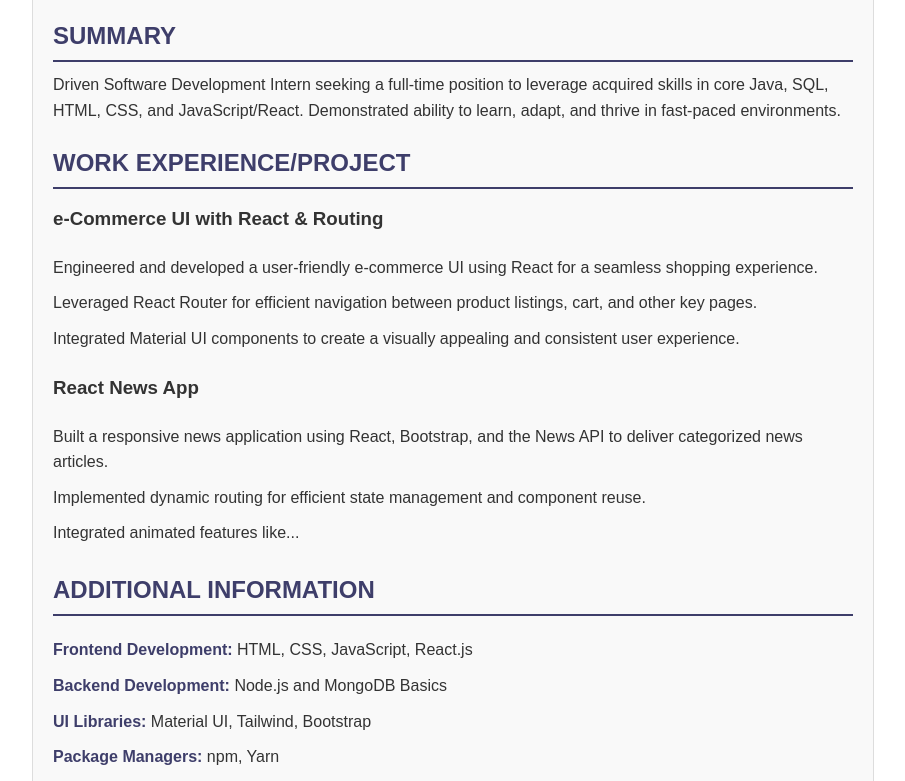
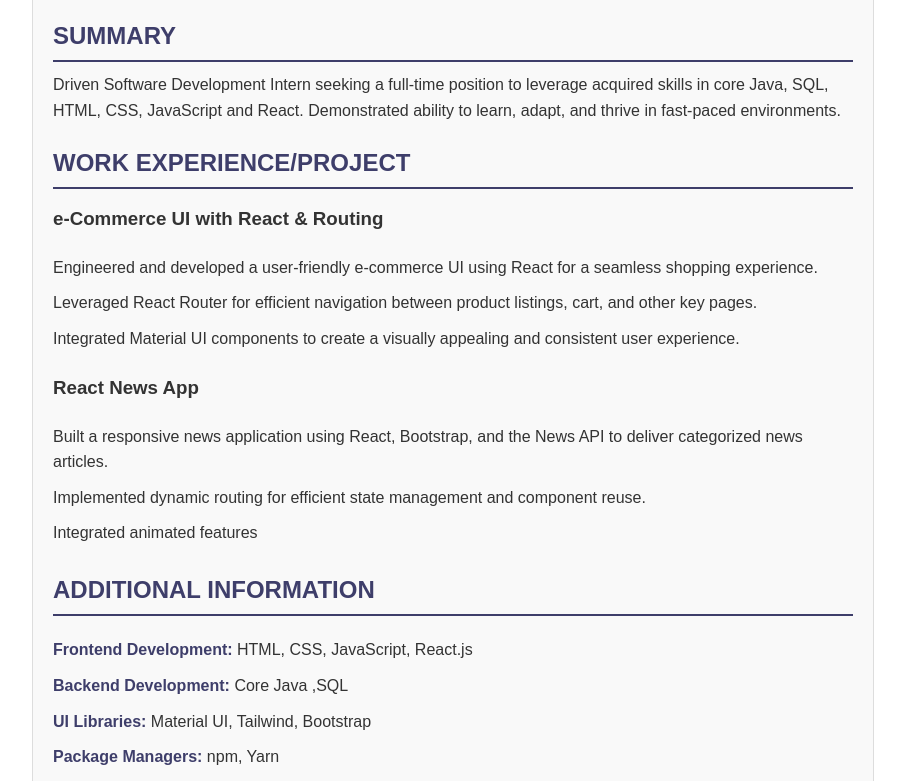
Before and after one commit to Akash-Dhavan/Resume, a plain HTML site: page index.html in a window 1280 px wide. Shown: the part 150-931 px from the top of the page, without its empty margins (187-1092 px from the left). Drawn offline with Linux system fonts and the light colour scheme.

Commit message:
Update index.html

```diff
--- a/index.html
+++ b/index.html
@@ -92,7 +92,7 @@
 
         <section>
             <h2>SUMMARY</h2>
-            <p>Driven Software Development Intern seeking a full-time position to leverage acquired skills in core Java, SQL, HTML, CSS, and JavaScript/React. Demonstrated ability to learn, adapt, and thrive in fast-paced environments.</p>
+            <p>Driven Software Development Intern seeking a full-time position to leverage acquired skills in core Java, SQL, HTML, CSS, JavaScript and React. Demonstrated ability to learn, adapt, and thrive in fast-paced environments.</p>
         </section>
 
         <section>
@@ -108,7 +108,7 @@
             <ul>
                 <li>Built a responsive news application using React, Bootstrap, and the News API to deliver categorized news articles.</li>
                 <li>Implemented dynamic routing for efficient state management and component reuse.</li>
-                <li>Integrated animated features like...</li>
+                <li>Integrated animated features</li>
             </ul>
         </section>
 
@@ -116,7 +116,7 @@
             <h2>ADDITIONAL INFORMATION</h2>
             <ul>
                 <li><strong>Frontend Development:</strong> HTML, CSS, JavaScript, React.js</li>
-                <li><strong>Backend Development:</strong> Node.js and MongoDB Basics</li>
+                <li><strong>Backend Development:</strong> Core Java ,SQL </li>
                 <li><strong>UI Libraries:</strong> Material UI, Tailwind, Bootstrap</li>
                 <li><strong>Package Managers:</strong> npm, Yarn</li>
                 <li><strong>Version Control:</strong> GitHub, Git</li>
```
